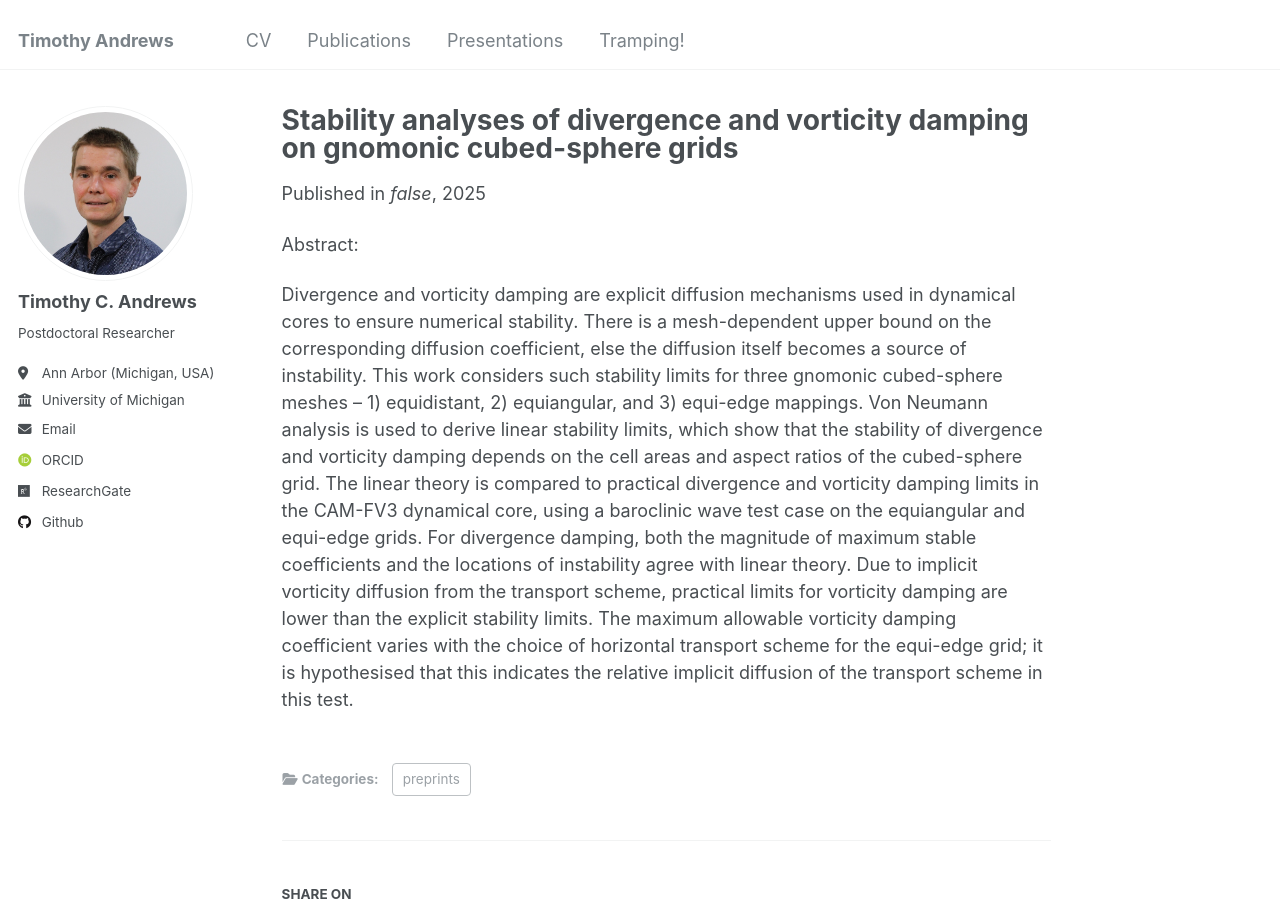
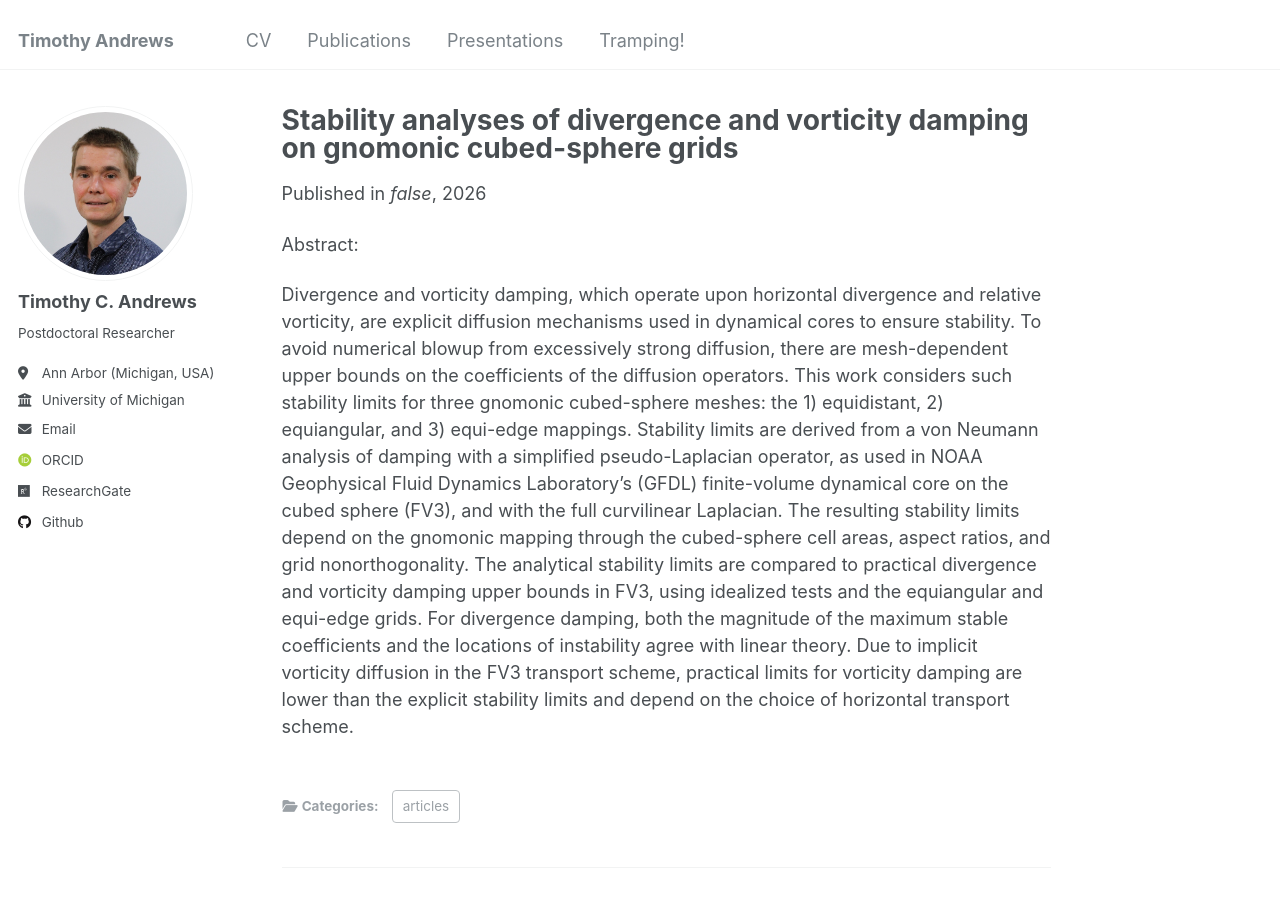
Before and after one commit to ta440/ta440.github.io, a Jekyll site: the page built from _publications/2025-05-08_paper_five.md, in a window 1280 px wide and 900 px high. Built offline with Jekyll 4.4.1, drawn with Linux system fonts in a browser that asks for light colours; some web fonts are replaced.

Commit message:
Update 2025-05-08_paper_five.md

```diff
--- a/_publications/2025-05-08_paper_five.md
+++ b/_publications/2025-05-08_paper_five.md
@@ -1,14 +1,14 @@
 ---
 title: "Stability analyses of divergence and vorticity damping on gnomonic cubed-sphere grids"
 collection: publications
-category: preprints
-permalink: /publication/2025-05-08_paper_five
+category: articles
+permalink: /publication/2026-07-01_paper_five
 excerpt: 'This paper derives linear stability limits to divergence and vorticity damping on gnomonic cubed-sphere grids. The linear theory is then applied to baroclinic wave simulations using the finite-volume cubed (FV3) dynamical core.'
-date: 2025-05-08
+date: 2026-07-01
 venue: 'false'
-paperurl: 'https://arxiv.org/abs/2505.05624'
+paperurl: 'https://journals.ametsoc.org/view/journals/mwre/154/7/MWR-D-25-0192.1.xml'
 ---
 
 Abstract:
 
-Divergence and vorticity damping are explicit diffusion mechanisms used in dynamical cores to ensure numerical stability. There is a mesh-dependent upper bound on the corresponding diffusion coefficient, else the diffusion itself becomes a source of instability. This work considers such stability limits for three gnomonic cubed-sphere meshes -- 1) equidistant, 2) equiangular, and 3) equi-edge mappings. Von Neumann analysis is used to derive linear stability limits, which show that the stability of divergence and vorticity damping depends on the cell areas and aspect ratios of the cubed-sphere grid. The linear theory is compared to practical divergence and vorticity damping limits in the CAM-FV3 dynamical core, using a baroclinic wave test case on the equiangular and equi-edge grids. For divergence damping, both the magnitude of maximum stable coefficients and the locations of instability agree with linear theory. Due to implicit vorticity diffusion from the transport scheme, practical limits for vorticity damping are lower than the explicit stability limits. The maximum allowable vorticity damping coefficient varies with the choice of horizontal transport scheme for the equi-edge grid; it is hypothesised that this indicates the relative implicit diffusion of the transport scheme in this test.
+Divergence and vorticity damping, which operate upon horizontal divergence and relative vorticity, are explicit diffusion mechanisms used in dynamical cores to ensure stability. To avoid numerical blowup from excessively strong diffusion, there are mesh-dependent upper bounds on the coefficients of the diffusion operators. This work considers such stability limits for three gnomonic cubed-sphere meshes: the 1) equidistant, 2) equiangular, and 3) equi-edge mappings. Stability limits are derived from a von Neumann analysis of damping with a simplified pseudo-Laplacian operator, as used in NOAA Geophysical Fluid Dynamics Laboratory’s (GFDL) finite-volume dynamical core on the cubed sphere (FV3), and with the full curvilinear Laplacian. The resulting stability limits depend on the gnomonic mapping through the cubed-sphere cell areas, aspect ratios, and grid nonorthogonality. The analytical stability limits are compared to practical divergence and vorticity damping upper bounds in FV3, using idealized tests and the equiangular and equi-edge grids. For divergence damping, both the magnitude of the maximum stable coefficients and the locations of instability agree with linear theory. Due to implicit vorticity diffusion in the FV3 transport scheme, practical limits for vorticity damping are lower than the explicit stability limits and depend on the choice of horizontal transport scheme.
```
